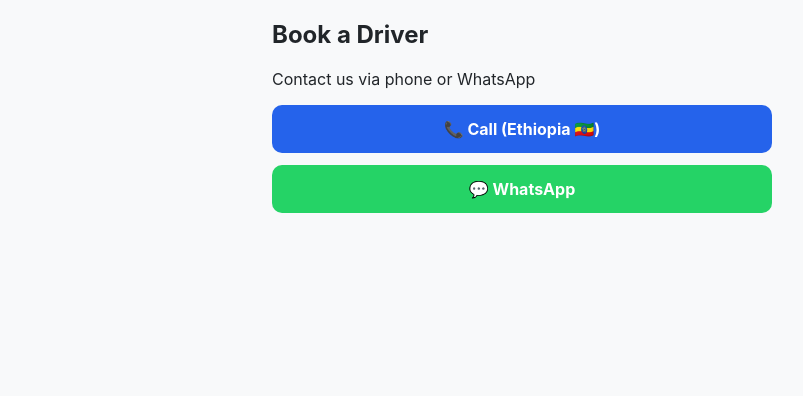
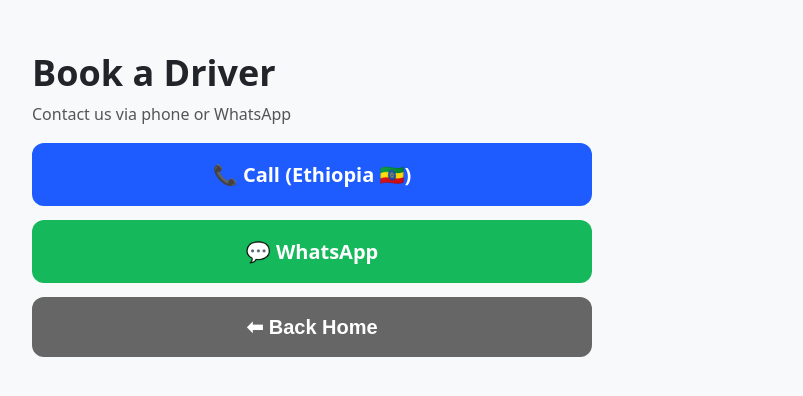
Before and after one commit to Madanmeadow/AddisGo, a Vue app: page /drivers in a window 1280 px wide. Shown: the top 396 px of the page, without its empty margins (118-921 px from the left). Built offline with nearby package versions, Linux system fonts and the light colour scheme.

Commit message:
oking commit message template

```diff
--- a/src/App.vue
+++ b/src/App.vue
@@ -1,3 +1,14 @@
 <template>
-  <router-view />
+  <main class="addisgo-container">
+    <router-view />
+  </main>
 </template>
+
+<style>
+.addisgo-container{
+  max-width: 980px;
+  margin: 0 auto;
+  padding: 16px;
+  font-family: system-ui, -apple-system, Segoe UI, Roboto, Arial, sans-serif;
+}
+</style>
--- a/src/pages/Drivers.vue
+++ b/src/pages/Drivers.vue
@@ -1,46 +1,63 @@
-<script setup>
-import { ACTIVE_CONTACT } from "../config"
-
-const phone = ACTIVE_CONTACT.phone
-const callLink = `tel:${phone}`
-const whatsappLink = `https://wa.me/${phone.replace("+", "")}?text=Hi AddisGo! I want to book a driver.`
-</script>
-
 <template>
   <div class="page">
-    <h2>Book a Driver</h2>
-    <p>Contact us via phone or WhatsApp</p>
+    <h1 class="title">Book a Driver</h1>
+    <p class="subtitle">Contact us via phone or WhatsApp</p>
 
-    <a :href="callLink" class="btn call">
-      📞 Call ({{ ACTIVE_CONTACT.label }})
-    </a>
+    <div class="card">
+      <a class="btn btn-blue" :href="telLink">
+        📞 Call (Ethiopia 🇪🇹)
+      </a>
 
-    <a :href="whatsappLink" class="btn whatsapp" target="_blank">
-      💬 WhatsApp
-    </a>
+      <a class="btn btn-green" :href="whatsAppLink" target="_blank" rel="noreferrer">
+        💬 WhatsApp
+      </a>
+
+      <button class="btn btn-gray" @click="goHome">
+        ⬅ Back Home
+      </button>
+    </div>
   </div>
 </template>
 
+<script setup>
+import { computed } from "vue"
+import { useRouter } from "vue-router"
+
+const router = useRouter()
+
+// ✅ CHANGE THIS to your real number
+const PHONE = "+251912345678"
+
+const telLink = computed(() => `tel:${PHONE}`)
+
+const message = "Hi AddisGo! I want to book a driver."
+const whatsAppLink = computed(() => {
+  const clean = PHONE.replace(/\+/g, "") // WhatsApp wants digits, no +
+  return `https://wa.me/${clean}?text=${encodeURIComponent(message)}`
+})
+
+function goHome() {
+  router.push("/")
+}
+</script>
+
 <style scoped>
-.page {
-  max-width: 500px;
-  margin: auto;
-}
-.btn {
+.page{ padding-top: 24px; }
+.title{ font-size: 36px; margin: 0 0 6px 0; }
+.subtitle{ margin: 0 0 18px 0; color: #555; }
+.card{ display: grid; gap: 14px; max-width: 560px; }
+.btn{
   display: block;
-  padding: 14px;
-  margin: 12px 0;
-  border-radius: 10px;
   text-align: center;
   text-decoration: none;
-  font-weight: bold;
+  padding: 18px;
+  border-radius: 12px;
+  color: white;
+  font-size: 20px;
+  font-weight: 700;
+  border: 0;
 }
-.call {
-  background: #2563eb;
-  color: white;
-}
-.whatsapp {
-  background: #25d366;
-  color: white;
-}
+.btn-blue{ background: #1f5cff; }
+.btn-green{ background: #15b85a; }
+.btn-gray{ background: #666; cursor: pointer; }
 </style>
--- a/src/pages/Home.vue
+++ b/src/pages/Home.vue
@@ -1,55 +1,72 @@
 <template>
-  <div class="addisgo-container">
-    <h1>AddisGo 🇪🇹</h1>
-    <p class="subtitle">
-      Book trusted drivers and hotels in Addis Ababa
-    </p>
+  <div class="page">
+    <h1 class="title">AddisGo 🇪🇹</h1>
+    <p class="subtitle">Book trusted drivers and hotels in Addis Ababa</p>
 
-    <div class="cardx">
-      <router-link to="/drivers" class="action-link">
+    <div class="card">
+      <button class="btn btn-blue" @click="goDrivers">
         🚗 Book a Driver
-      </router-link>
+      </button>
+
+      <button class="btn btn-green" @click="goHotels">
+        🏨 Book a Hotel
+      </button>
     </div>
 
-    <div class="cardx">
-      <router-link to="/hotels" class="action-link">
-        🏨 Book a Hotel
-      </router-link>
-    </div>
+    <!-- ✅ Footer belongs INSIDE template (this fixes your © build error) -->
+    <footer class="footer">
+      © {{ new Date().getFullYear() }} AddisGo • Trusted local bookings in Ethiopia
+    </footer>
   </div>
 </template>
 
 <script setup>
-/*
-  Home page
-  Shows main navigation for AddisGo
-*/
+import { useRouter } from "vue-router"
+const router = useRouter()
+
+function goDrivers() {
+  router.push("/drivers")
+}
+
+function goHotels() {
+  router.push("/hotels")
+}
 </script>
 
 <style scoped>
-.addisgo-container {
-  max-width: 900px;
+.page{
+  text-align: center;
+  padding-top: 40px;
+}
+.title{
+  font-size: 44px;
+  margin: 0 0 8px 0;
+}
+.subtitle{
+  margin: 0 0 24px 0;
+  color: #555;
+}
+.card{
   margin: 0 auto;
-  padding: 24px;
-  text-align: center;
+  max-width: 560px;
+  display: grid;
+  gap: 18px;
 }
-
-.subtitle {
-  color: #555;
-  margin-bottom: 32px;
+.btn{
+  width: 100%;
+  padding: 18px 18px;
+  border-radius: 12px;
+  border: 0;
+  color: white;
+  font-size: 20px;
+  font-weight: 700;
+  cursor: pointer;
 }
-
-.cardx {
-  border: 1px solid #ddd;
-  border-radius: 8px;
-  padding: 24px;
-  margin-bottom: 20px;
-}
-
-.action-link {
-  font-size: 18px;
-  text-decoration: none;
-  color: #2c3e50;
-  font-weight: bold;
+.btn-blue{ background: #1f5cff; }
+.btn-green{ background: #15b85a; }
+.footer{
+  margin-top: 40px;
+  font-size: 14px;
+  color: #777;
 }
 </style>
--- a/src/pages/Hotels.vue
+++ b/src/pages/Hotels.vue
@@ -1,46 +1,63 @@
-<script setup>
-import { ACTIVE_CONTACT } from "../config"
-
-const phone = ACTIVE_CONTACT.phone
-const callLink = `tel:${phone}`
-const whatsappLink = `https://wa.me/${phone.replace("+", "")}?text=Hi AddisGo! I want to book a hotel.`
-</script>
-
 <template>
   <div class="page">
-    <h2>Book a Hotel</h2>
-    <p>Contact us via phone or WhatsApp</p>
+    <h1 class="title">Book a Hotel</h1>
+    <p class="subtitle">Contact us via phone or WhatsApp</p>
 
-    <a :href="callLink" class="btn call">
-      📞 Call ({{ ACTIVE_CONTACT.label }})
-    </a>
+    <div class="card">
+      <a class="btn btn-blue" :href="telLink">
+        📞 Call (Ethiopia 🇪🇹)
+      </a>
 
-    <a :href="whatsappLink" class="btn whatsapp" target="_blank">
-      💬 WhatsApp
-    </a>
+      <a class="btn btn-green" :href="whatsAppLink" target="_blank" rel="noreferrer">
+        💬 WhatsApp
+      </a>
+
+      <button class="btn btn-gray" @click="goHome">
+        ⬅ Back Home
+      </button>
+    </div>
   </div>
 </template>
 
+<script setup>
+import { computed } from "vue"
+import { useRouter } from "vue-router"
+
+const router = useRouter()
+
+// ✅ SAME NUMBER (or set a different one if hotels have another line)
+const PHONE = "+251912345678"
+
+const telLink = computed(() => `tel:${PHONE}`)
+
+const message = "Hi AddisGo! I want to book a hotel."
+const whatsAppLink = computed(() => {
+  const clean = PHONE.replace(/\+/g, "")
+  return `https://wa.me/${clean}?text=${encodeURIComponent(message)}`
+})
+
+function goHome() {
+  router.push("/")
+}
+</script>
+
 <style scoped>
-.page {
-  max-width: 500px;
-  margin: auto;
-}
-.btn {
+.page{ padding-top: 24px; }
+.title{ font-size: 36px; margin: 0 0 6px 0; }
+.subtitle{ margin: 0 0 18px 0; color: #555; }
+.card{ display: grid; gap: 14px; max-width: 560px; }
+.btn{
   display: block;
-  padding: 14px;
-  margin: 12px 0;
-  border-radius: 10px;
   text-align: center;
   text-decoration: none;
-  font-weight: bold;
+  padding: 18px;
+  border-radius: 12px;
+  color: white;
+  font-size: 20px;
+  font-weight: 700;
+  border: 0;
 }
-.call {
-  background: #2563eb;
-  color: white;
-}
-.whatsapp {
-  background: #25d366;
-  color: white;
-}
+.btn-blue{ background: #1f5cff; }
+.btn-green{ background: #15b85a; }
+.btn-gray{ background: #666; cursor: pointer; }
 </style>
```
